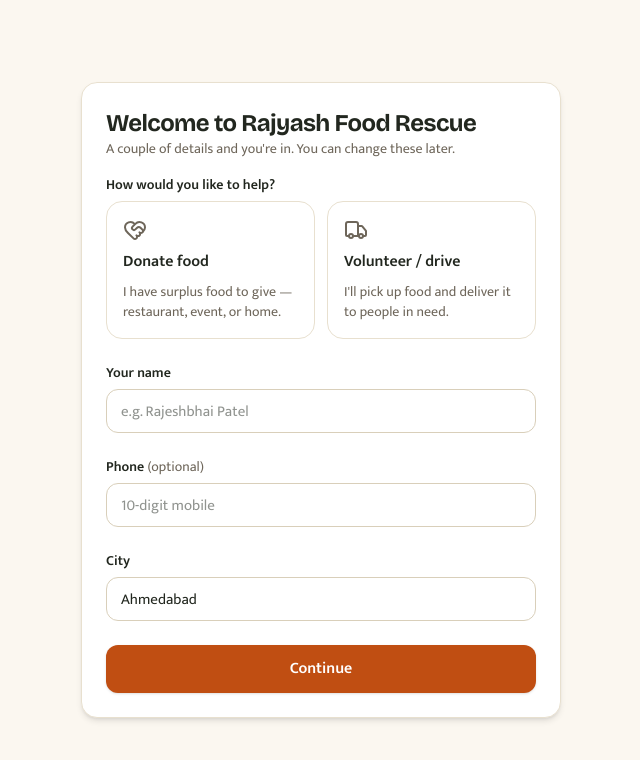
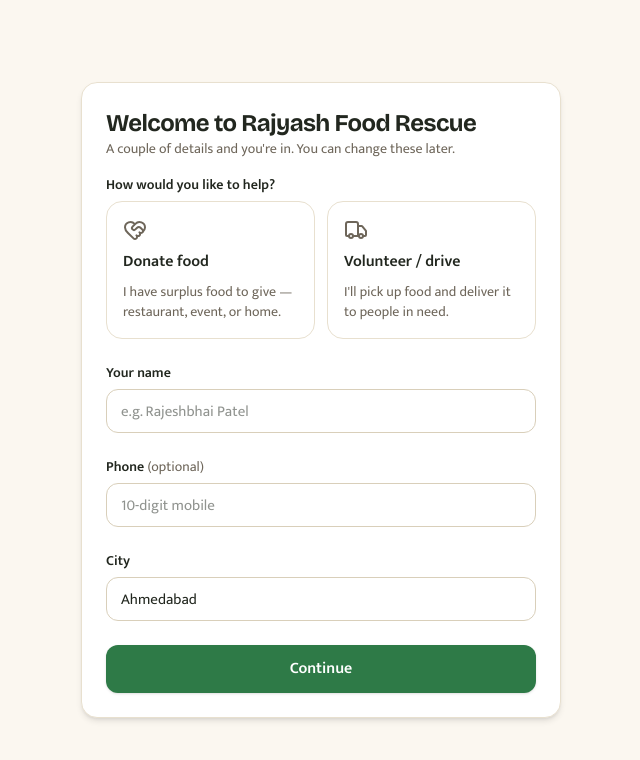
Before and after one commit to vEEr6057/Rajyash-foundation, a Next.js app: page /onboarding in a window 1280 px wide. Shown: the top 760 px of the page, without its empty margins (319-959 px from the left). Built offline with nearby package versions, Linux system fonts and the light colour scheme; no server answers; sample sign-in values are in the browser's storage.

Commit message:
feat(design): re-palette to brand green + gold (match foundation logo)

```diff
--- a/src/app/globals.css
+++ b/src/app/globals.css
@@ -18,13 +18,13 @@
   --popover: #FFFFFF;
   --popover-foreground: #22271F;
 
-  /* Brand — saffron */
-  --primary: #C04E12;
+  /* Brand — green (matches the Rajyash Foundation logo) */
+  --primary: #2E7A47;
   --primary-foreground: #FFFFFF;
-  --primary-hover: #A8420E;
-  --primary-soft: #FBE7D2;
-  --primary-soft-foreground: #8A3D10;
-  --saffron: #F2711C;
+  --primary-hover: #25683B;
+  --primary-soft: #E2F0E6;
+  --primary-soft-foreground: #1E6B36;
+  --saffron: #C49A3C; /* repurposed as the logo's GOLD accent */
 
   /* Brand — leaf */
   --leaf: #2E7D46;
@@ -53,7 +53,7 @@
   --border: #E8E0CF;
   --border-strong: #D9CFBA;
   --input: #D9CFBA;
-  --ring: #E0651B;
+  --ring: #2E7A47;
 
   /* Pickup status pills */
   --st-requested-bg: #FCEBD4;  --st-requested-fg: #8A4E12;  --st-requested-dot: #E8842B;
@@ -94,9 +94,9 @@
   /* Live-map layer (Driver, Volunteer, Restaurant mini-map) + splash */
   --map-bg: #E8E1D2; --map-block: #F1ECDF; --map-road: #FCFAF4; --map-edge: #DDD3BF;
   --map-green: #D5E6C6; --map-water: #C4DCE0;
-  --route: #C04E12; --route-cap: rgba(255,255,255,.92);
+  --route: #C49A3C; --route-cap: rgba(255,255,255,.92);
   --traveled: #B7AC95; --future: #C7BCA6;
-  --splash: #C04E12; --splash-2: #8A3D10;
+  --splash: #2E7A47; --splash-2: #1C5A34;
 }
 
 .dark {
@@ -109,9 +109,9 @@
   --popover: #1F1D16;
   --popover-foreground: #F3ECDD;
 
-  --primary: #C8531A; --primary-foreground: #FFFFFF; --primary-hover: #DA5F22;
-  --primary-soft: #3A2412; --primary-soft-foreground: #F4B07C;
-  --saffron: #F8924A;
+  --primary: #2F8A4F; --primary-foreground: #FFFFFF; --primary-hover: #36975A;
+  --primary-soft: #14301E; --primary-soft-foreground: #84D196;
+  --saffron: #D8B05A; /* gold accent (brighter for dark) */
 
   --leaf: #2E7D46; --leaf-foreground: #FFFFFF; --leaf-hover: #358A50;
   --leaf-soft: #16301F; --leaf-soft-foreground: #7FCB92; --leaf-bright: #56B36E;
@@ -128,7 +128,7 @@
   --border: #37321F;
   --border-strong: #4A442E;
   --input: #4A442E;
-  --ring: #F2842F;
+  --ring: #46A865;
 
   --st-requested-bg: #3A2A12; --st-requested-fg: #F2C079; --st-requested-dot: #E8842B;
   --st-accepted-bg: #142E3D;  --st-accepted-fg: #86C2E2;  --st-accepted-dot: #2E8BBE;
@@ -144,9 +144,9 @@
   /* Live-map layer + splash (dark) */
   --map-bg: #100F0A; --map-block: #1A1813; --map-road: #2B2719; --map-edge: #15140D;
   --map-green: #18271A; --map-water: #10282D;
-  --route: #E26A22; --route-cap: rgba(0,0,0,.55);
+  --route: #D8B05A; --route-cap: rgba(0,0,0,.55);
   --traveled: #3A3520; --future: #46402B;
-  --splash: #1A1812; --splash-2: #100F0A;
+  --splash: #11241A; --splash-2: #0A170F;
 }
 
 @theme inline {
--- a/src/app/layout.tsx
+++ b/src/app/layout.tsx
@@ -43,7 +43,7 @@ export default async function RootLayout({
     <ClerkProvider
       appearance={{
         variables: {
-          colorPrimary: "#C04E12",
+          colorPrimary: "#2E7A47",
           colorBackground: "#FFFFFF",
           borderRadius: "0.75rem",
           fontFamily: "var(--font-mukta), system-ui, sans-serif",
--- a/src/app/manifest.ts
+++ b/src/app/manifest.ts
@@ -11,7 +11,7 @@ export default function manifest(): MetadataRoute.Manifest {
     start_url: "/",
     display: "standalone",
     background_color: "#FBF7F0", // --color-background (cream) from design tokens
-    theme_color: "#C04E12", // --color-primary (saffron) from design tokens
+    theme_color: "#2E7A47", // --color-primary (green) from design tokens
     orientation: "portrait",
     icons: [
       {
--- a/src/features/pickups/components/MapViewInner.tsx
+++ b/src/features/pickups/components/MapViewInner.tsx
@@ -140,7 +140,7 @@ export default function MapViewInner({
           : DEFAULT_CENTER;
 
   // Route colours from the design tokens (theme-aware via getComputedStyle).
-  const routeColor = cssVar("--route", "#C04E12");
+  const routeColor = cssVar("--route", "#C49A3C");
   const routeCap = cssVar("--route-cap", "rgba(255,255,255,.92)");
 
   return (
```
